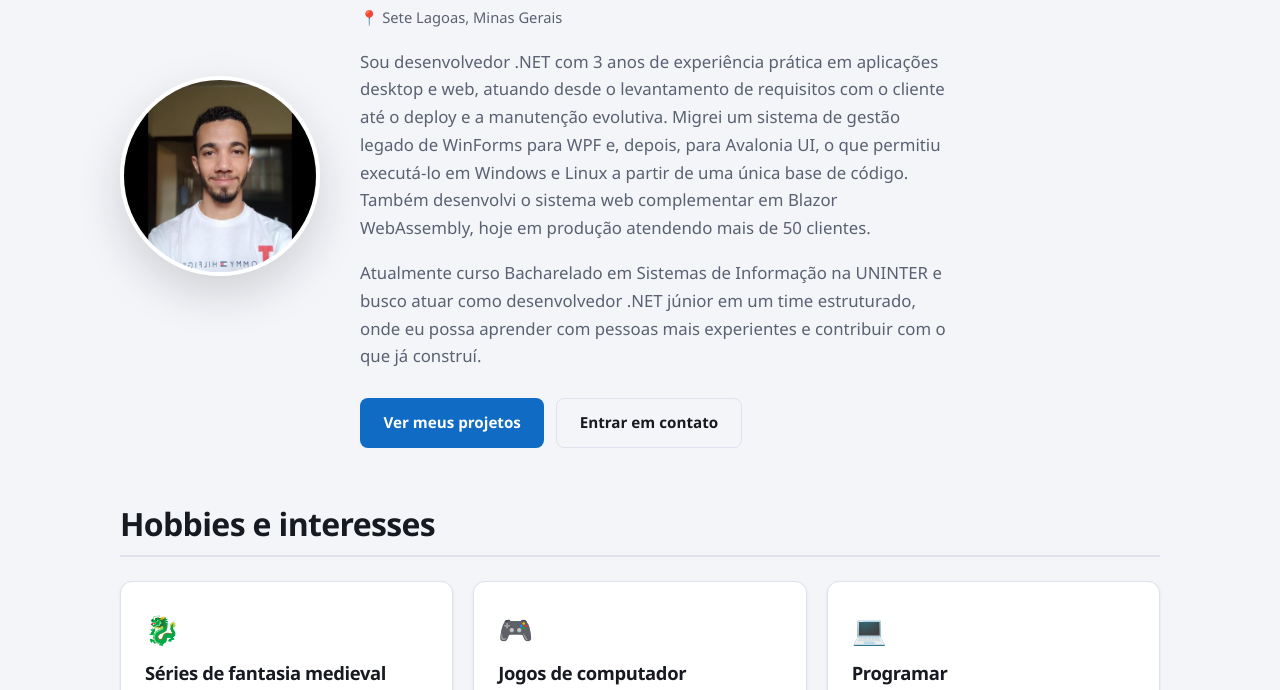
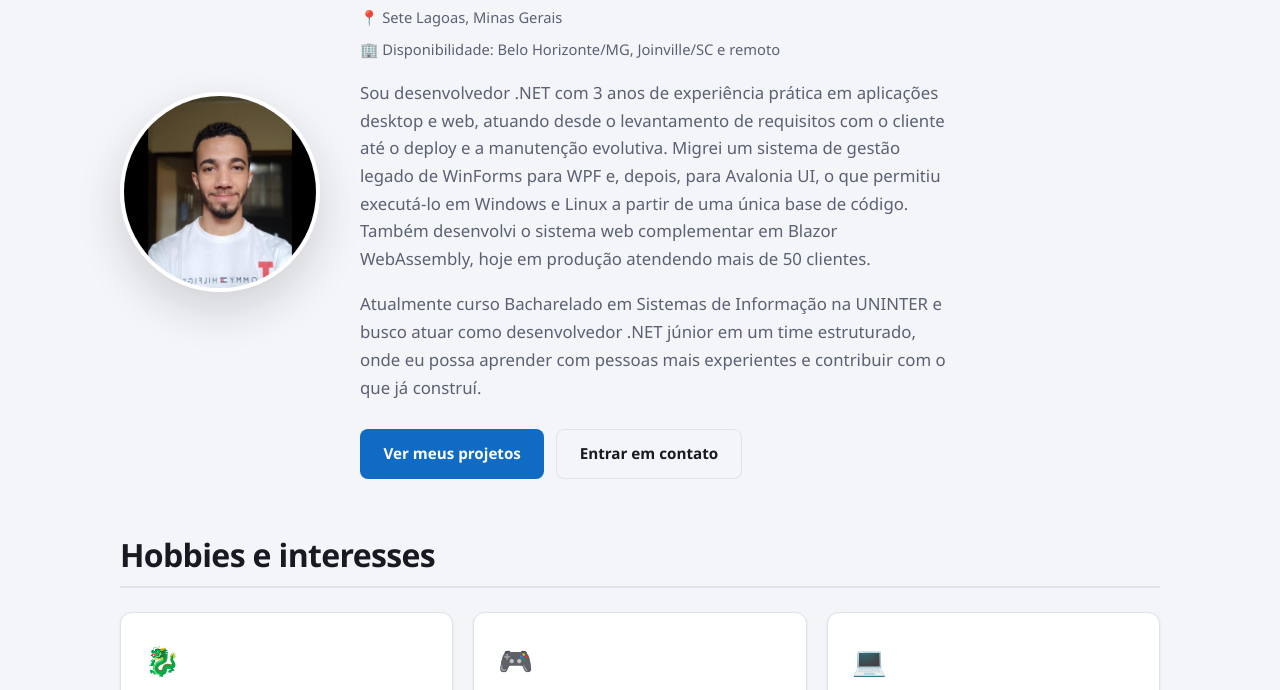
Before and after one commit to reinaldogpn/portfolio-web, a plain HTML site: page index.html in a window 1280 px wide. Shown: the part 212-902 px from the top of the page. Drawn offline with Linux system fonts and the light colour scheme.

Commit message:
Update: mostrar disponibilidade no index

```diff
--- a/css/style.css
+++ b/css/style.css
@@ -476,7 +476,11 @@ ul, ol { list-style: none; }
 }
 
 .apresentacao__local {
-    display: inline-block;
+    font-size: 0.92rem;
+    margin-top: 0.5rem;
+}
+
+.apresentacao__dispo {
     font-size: 0.92rem;
     margin-top: 0.5rem;
 }
--- a/index.html
+++ b/index.html
@@ -87,6 +87,7 @@
                     <h1 id="titulo-apresentacao">Reinaldo Gonçalves Pereira Neto</h1>
                     <p class="apresentacao__cargo">Desenvolvedor .NET</p>
                     <p class="apresentacao__local">📍 Sete Lagoas, Minas Gerais</p>
+                    <p class="apresentacao__dispo">🏢 Disponibilidade: Belo Horizonte/MG, Joinville/SC e remoto</p>
 
                     <p class="apresentacao__texto">
                         Sou desenvolvedor .NET com 3 anos de experiência prática em aplicações
```
